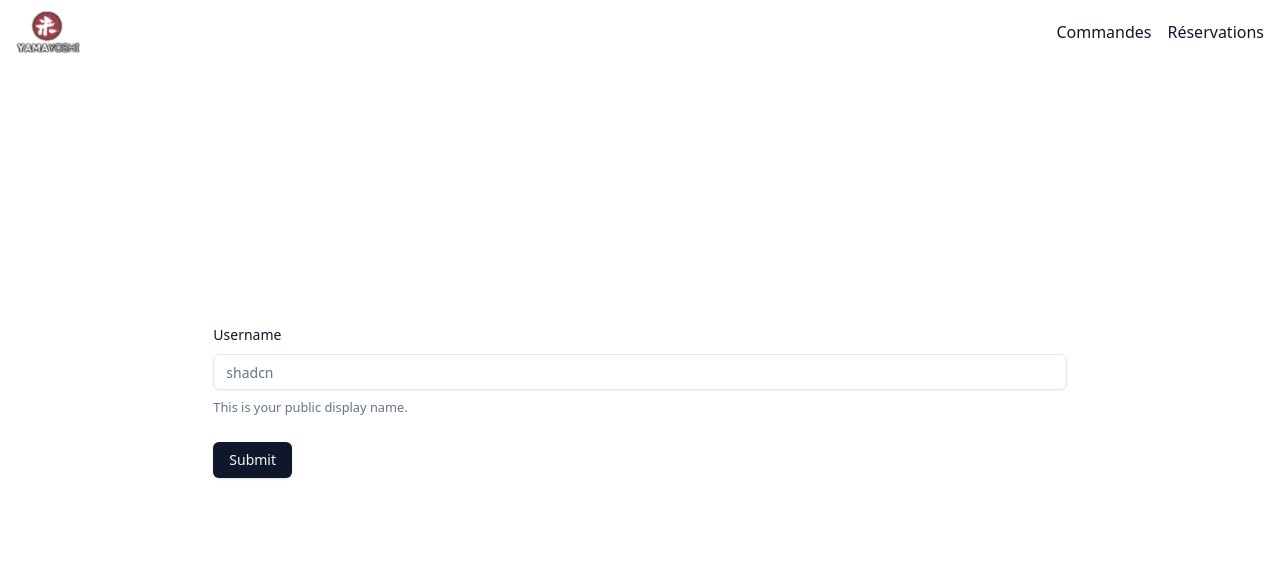
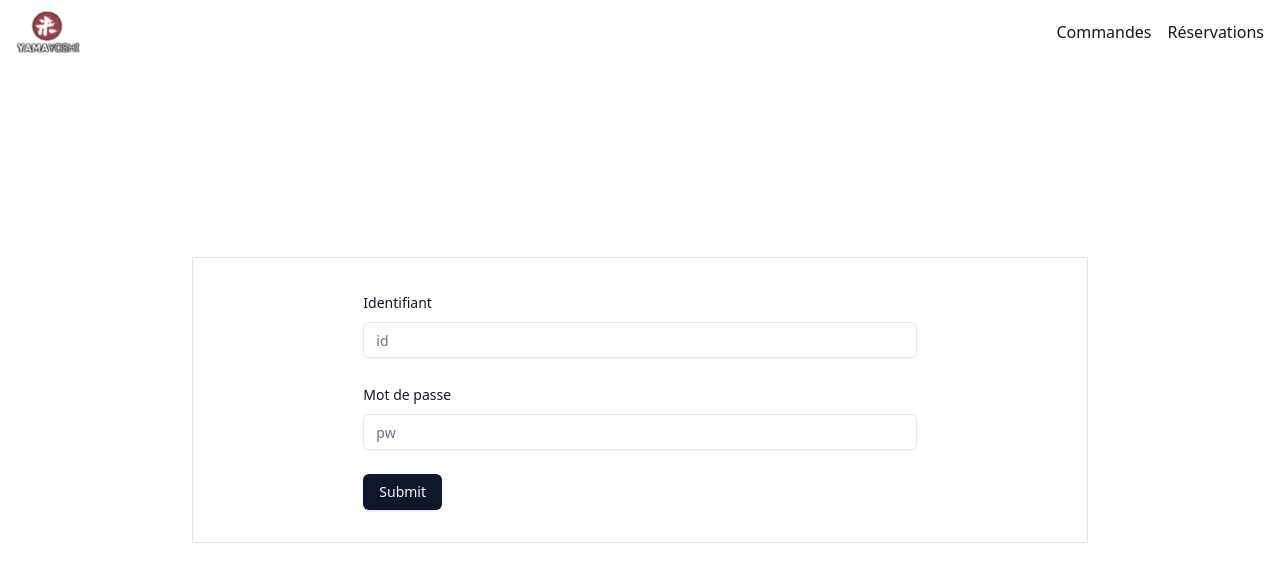
Before and after one commit to Ruohao1/restaurant-website, a Next.js app: page /dashboard/auth in a window 1280 px wide. Shown: the top 582 px of the page. Built offline with nearby package versions, Linux system fonts and the light colour scheme.

Commit message:
test deployement

```diff
--- /dev/null
+++ b/src/app/api/auth/signin/route.ts
@@ -0,0 +1,29 @@
+import { NextApiRequest, NextApiResponse } from "next";
+import { NextResponse } from "next/server";
+
+export const POST = (req: NextApiRequest, res: NextApiResponse) => {
+  if (req.method !== "POST") {
+    return res.status(405).json({
+      message: "Method Not Allowed",
+    });
+  }
+
+  const { username, password } = req.body;
+  if (!username || !password) {
+    return res.status(400).json({
+      message: "Bad Request",
+    });
+  }
+
+  if (username !== "admin" || password !== "admin") {
+    return res.status(401).json({
+      message: "Unauthorized",
+    });
+  }
+
+  res.status(200).json({
+    message: "POST api/auth/signin",
+    data: req.body,
+  });
+  return NextResponse.next();
+};
--- a/src/app/dashboard/auth/page.tsx
+++ b/src/app/dashboard/auth/page.tsx
@@ -9,17 +9,20 @@ import { Button } from "@/components/ui/button";
 import {
   Form,
   FormControl,
-  FormDescription,
   FormField,
   FormItem,
   FormLabel,
   FormMessage,
 } from "@/components/ui/form";
 import { Input } from "@/components/ui/input";
+import { Toaster } from "@/components/ui/toaster";
 
 const FormSchema = z.object({
   username: z.string().min(2, {
     message: "Username must be at least 2 characters.",
+  }),
+  password: z.string().min(8, {
+    message: "Password must be at least 8 characters.",
   }),
 });
 
@@ -28,6 +31,7 @@ const Auth = () => {
     resolver: zodResolver(FormSchema),
     defaultValues: {
       username: "",
+      password: "",
     },
   });
 
@@ -44,7 +48,7 @@ const Auth = () => {
 
   return (
     <div className="flex justify-center items-center h-screen w-screen -mt-16">
-      <div className="flex justify-center items-center w-full max-w-7xl">
+      <div className="flex justify-center items-center w-full max-w-4xl border mx-16 p-8">
         <Form {...form}>
           <form
             onSubmit={form.handleSubmit(onSubmit)}
@@ -55,13 +59,23 @@ const Auth = () => {
               name="username"
               render={({ field }) => (
                 <FormItem>
-                  <FormLabel>Username</FormLabel>
+                  <FormLabel>Identifiant</FormLabel>
                   <FormControl>
-                    <Input placeholder="shadcn" {...field} />
+                    <Input placeholder="id" {...field} />
                   </FormControl>
-                  <FormDescription>
-                    This is your public display name.
-                  </FormDescription>
+                  <FormMessage />
+                </FormItem>
+              )}
+            />
+            <FormField
+              control={form.control}
+              name="password"
+              render={({ field }) => (
+                <FormItem>
+                  <FormLabel>Mot de passe</FormLabel>
+                  <FormControl>
+                    <Input placeholder="pw" {...field} />
+                  </FormControl>
                   <FormMessage />
                 </FormItem>
               )}
@@ -70,6 +84,7 @@ const Auth = () => {
           </form>
         </Form>
       </div>
+      <Toaster />
     </div>
   );
 };
--- a/src/utils/menu/index.ts
+++ b/src/utils/menu/index.ts
@@ -27,7 +27,10 @@ export async function getMenusByCategory(): Promise<{ data: Category[] }> {
         menu (
           id,
           code,
-          name
+          name,
+          description,
+          price,
+          image
         )
       `
     )
```
